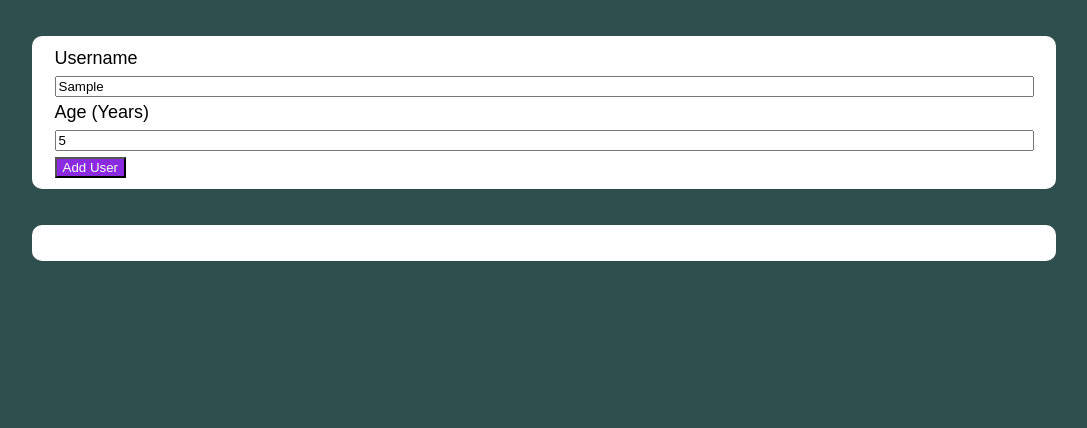
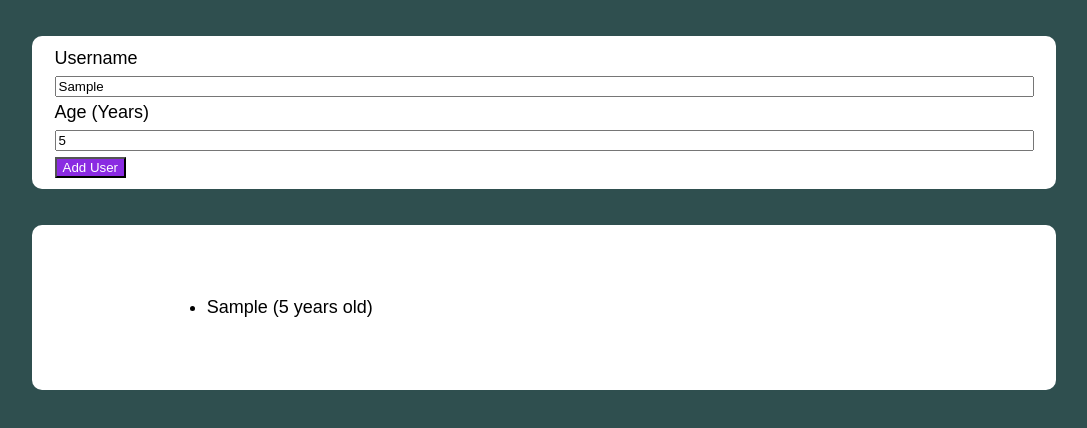
Before and after one commit to joelgroomer/react-complete-guide-practice-proj, a React (Create React App) app: page / in a window 1280 px wide. Both pictures are taken after typing "Sample", "5" into the empty fields and a click on the button "Add User". Shown: the top 428 px of the page, without its empty margins (96-1183 px from the left). Built offline with nearby package versions, Linux system fonts and the light colour scheme.

Commit message:
Can now add users and display them in a list

```diff
--- a/src/App.js
+++ b/src/App.js
@@ -6,7 +6,7 @@ import ErrorModal from './Components/UI/ErrorModal';
 
 function App() {
   const [errorMessages, setErrorMessages] = useState([]);
-  const [userList, setUserList] = useState(new Set());
+  const [userList, setUserList] = useState([]);
 
   const addErrorMessage = msg => {
     setErrorMessages(prevValue => {
@@ -30,7 +30,7 @@ function App() {
       return;
     }
 
-    setUserList(prevValue => prevValue.add(user));
+    setUserList(prevValue => [...prevValue, user]);
   };
 
   return (
--- a/src/Classes/User.js
+++ b/src/Classes/User.js
@@ -4,7 +4,7 @@ class User {
       typeof username != 'string' ||
       username.trim().length === 0 ||
       typeof age != 'number' ||
-      age <= 0
+      age < 0
     ) {
       throw new Error('Invalid initial values provided');
     }
--- a/src/Components/Users/NewUserForm.js
+++ b/src/Components/Users/NewUserForm.js
@@ -39,21 +39,30 @@ const NewUserForm = props => {
     const age = parseInt(enteredAge.trim());
 
     if (username.length === 0) {
+    }
+
+    if (age < 0) {
+    }
+
+    if (isNaN(age)) {
+    }
+
+    if (username.length > 0) {
+      if (!isNaN(age)) {
+        if (age >= 0) {
+          onSubmit(username, age);
+        } else {
+          addErrorMessage('Please enter a valid age of 0 or older.');
+          setIsAgeValid(false);
+        }
+      } else {
+        addErrorMessage("Please enter a number for the user's age.");
+        setIsAgeValid(false);
+      }
+    } else {
       addErrorMessage('Please enter a valid username.');
       setIsUsernameValid(false);
     }
-
-    if (age <= 0) {
-      addErrorMessage('Please enter a valid age of 0 or older.');
-      setIsAgeValid(false);
-    }
-
-    if (isNaN(age)) {
-      addErrorMessage("Please enter a number for the user's age.");
-      setIsAgeValid(false);
-    }
-
-    onSubmit(username, age);
   };
 
   // OUTPUT
--- a/src/Components/Users/UserList.js
+++ b/src/Components/Users/UserList.js
@@ -4,17 +4,25 @@ import UserListItem from './UserListItem';
 
 const UserList = props => {
   /// PROPS
-  const users = Array.from(props.users);
+  // const users = props.users;
 
-  return (
+  /// OUTPUT
+  let output;
+  if (props.users.length) {
+    output = (
       <Card>
         <ul className="user-list">
-        {users.map(user => (
+          {props.users.map(user => (
             <UserListItem key={user.id} name={user.username} age={user.age} />
           ))}
         </ul>
       </Card>
     );
+  } else {
+    output = <h3>No users have been added yet.</h3>;
+  }
+
+  return <Card>{output}</Card>;
 };
 
 export default UserList;
--- a/src/Components/Users/UserListItem.js
+++ b/src/Components/Users/UserListItem.js
@@ -2,11 +2,13 @@ import React from 'react';
 
 const UserListItem = props => {
   // PROPS
-  const name = props.name;
-  const age = props.age;
+  // const name = props.name;
+  // const age = props.age;
 
   // OUTPUT
-  const output = `${name} (${age} ${age === 1 ? 'year' : 'years'} old)`;
+  const output = `${props.name} (${props.age} ${
+    props.age === 1 ? 'year' : 'years'
+  } old)`;
 
   return (
     <li className="user-list-item">
```
Lines whose indentation alone changed are shown as unchanged.
